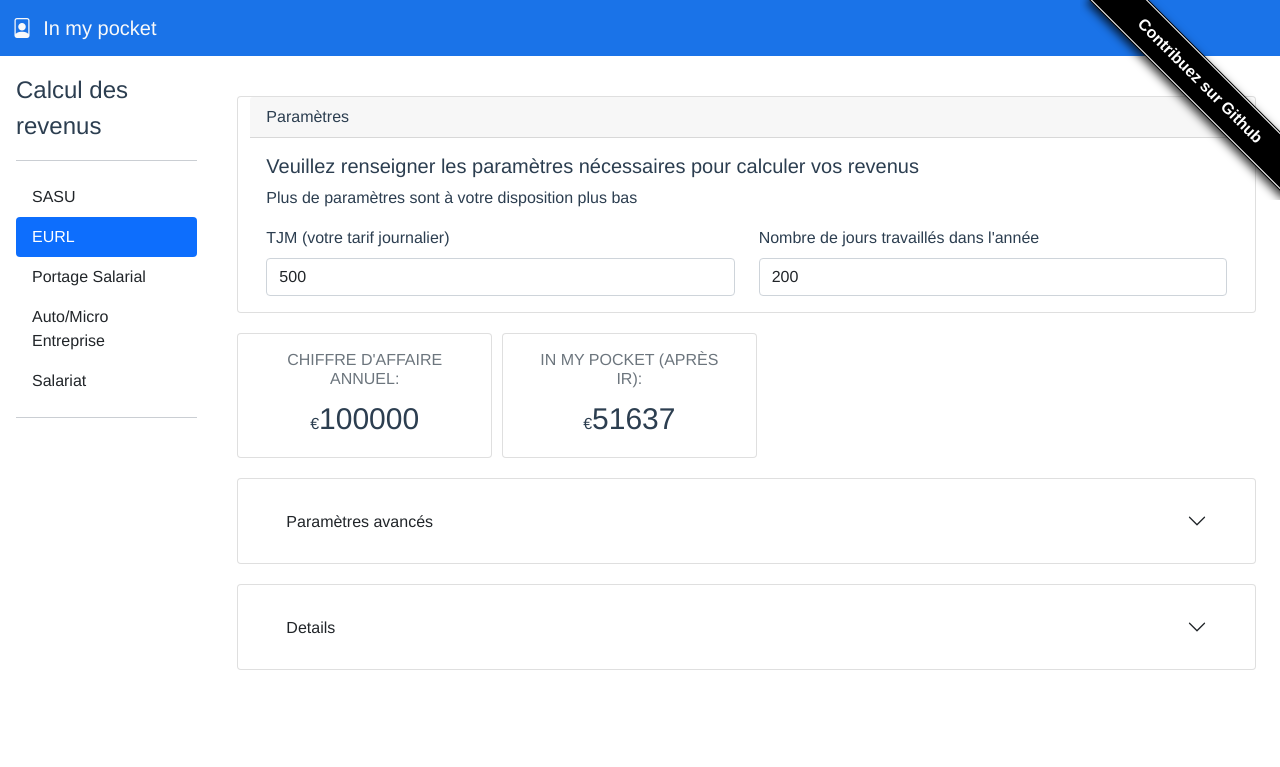
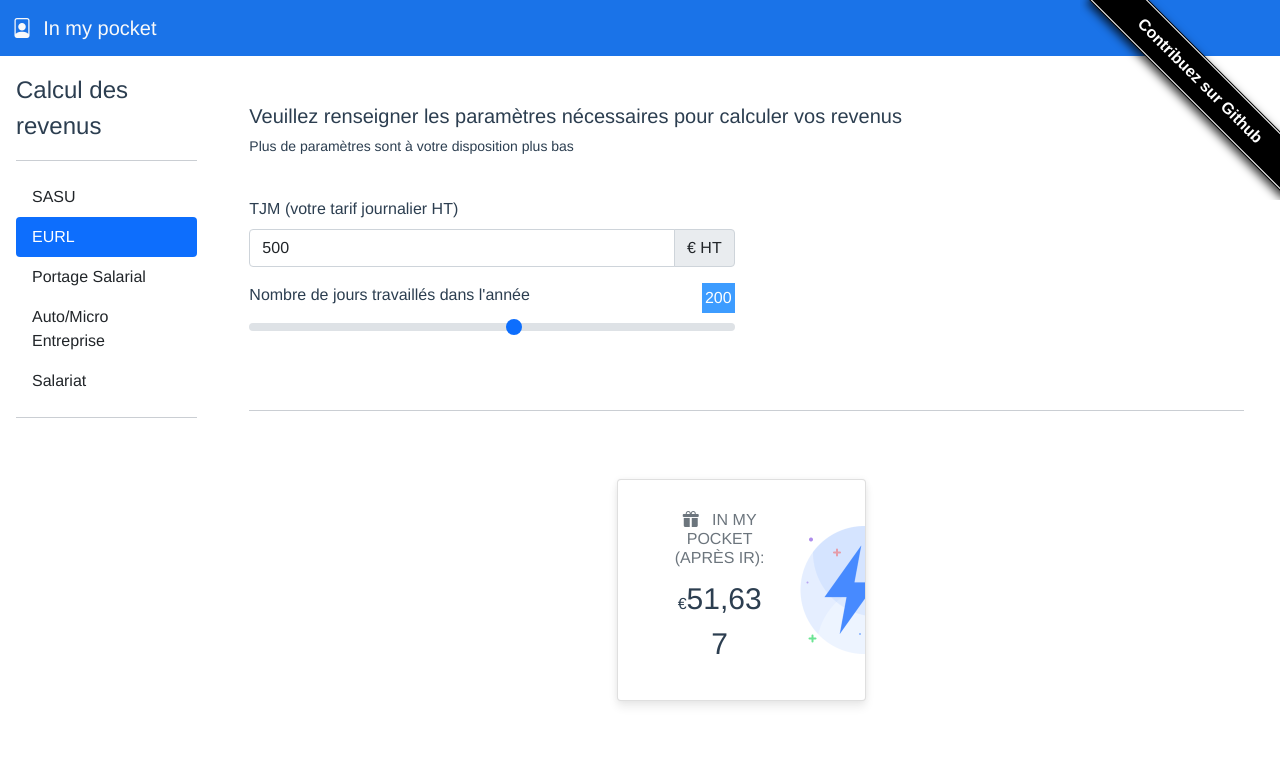
Before and after one commit to hlassiege/inmypocket, a Vue app: page /eurl in a window 1280 px wide. Shown: the top 767 px of the page. Built offline with nearby package versions, Linux system fonts and the light colour scheme.

Commit message:
Cosmétique, refacto toussa toussa

```diff
--- a/public/index.html
+++ b/public/index.html
@@ -8,85 +8,7 @@
     <link href="https://cdn.jsdelivr.net/npm/bootstrap@5.1.3/dist/css/bootstrap.min.css" rel="stylesheet"
           integrity="sha384-1BmE4kWBq78iYhFldvKuhfTAU6auU8tT94WrHftjDbrCEXSU1oBoqyl2QvZ6jIW3" crossorigin="anonymous">
     <link rel="stylesheet" href="https://cdn.jsdelivr.net/npm/bootstrap-icons@1.7.2/font/bootstrap-icons.css">
-    <style>
 
-        html, body {
-            height: 100%;
-        }
-        body {
-            display: flex;
-            flex-direction: column;
-        }
-
-        #app {
-            font-family: Avenir, Helvetica, Arial, sans-serif;
-            -webkit-font-smoothing: antialiased;
-            -moz-osx-font-smoothing: grayscale;
-            color: #2c3e50;
-        }
-
-        #forkongithub a {
-            box-sizing: initial;
-            background: #000;
-            color: #fff;
-            text-decoration: none;
-            font-family: arial, sans-serif;
-            text-align: center;
-            font-weight: bold;
-            padding: 5px 40px;
-            font-size: 1rem;
-            line-height: 2rem;
-            position: relative;
-            transition: 0.5s;
-        }
-
-        #forkongithub a:hover {
-            background: #c11;
-            color: #fff;
-        }
-
-        #forkongithub a::before, #forkongithub a::after {
-            content: "";
-            width: 100%;
-            display: block;
-            position: absolute;
-            top: 1px;
-            left: 0;
-            height: 1px;
-            background: #fff;
-        }
-
-        #forkongithub a::after {
-            bottom: 1px;
-            top: auto;
-        }
-
-        @media screen and (min-width: 800px) {
-            #forkongithub {
-                position: fixed;
-                display: block;
-                top: 0;
-                right: 0;
-                width: 200px;
-                overflow: hidden;
-                height: 200px;
-                z-index: 9999;
-            }
-
-            #forkongithub a {
-                width: 200px;
-                position: absolute;
-                top: 60px;
-                right: -60px;
-                transform: rotate(45deg);
-                -webkit-transform: rotate(45deg);
-                -ms-transform: rotate(45deg);
-                -moz-transform: rotate(45deg);
-                -o-transform: rotate(45deg);
-                box-shadow: 4px 4px 10px rgba(0, 0, 0, 0.8);
-            }
-        }
-    </style>
     <title><%= htmlWebpackPlugin.options.title %></title>
 </head>
 <body>
--- a/src/App.vue
+++ b/src/App.vue
@@ -8,3 +8,7 @@
 
 <script>
 </script>
+
+<style>
+  @import './assets/css/inmypocket.css';
+</style>
--- /dev/null
+++ b/src/assets/css/inmypocket.css
@@ -0,0 +1,113 @@
+
+html, body {
+    height: 100%;
+}
+body {
+    display: flex;
+    flex-direction: column;
+}
+
+#app {
+    font-family: Avenir, Helvetica, Arial, sans-serif;
+    -webkit-font-smoothing: antialiased;
+    -moz-osx-font-smoothing: grayscale;
+    color: #2c3e50;
+}
+
+#forkongithub a {
+    box-sizing: initial;
+    background: #000;
+    color: #fff;
+    text-decoration: none;
+    font-family: arial, sans-serif;
+    text-align: center;
+    font-weight: bold;
+    padding: 5px 40px;
+    font-size: 1rem;
+    line-height: 2rem;
+    position: relative;
+    transition: 0.5s;
+}
+
+#forkongithub a:hover {
+    background: #c11;
+    color: #fff;
+}
+
+#forkongithub a::before, #forkongithub a::after {
+    content: "";
+    width: 100%;
+    display: block;
+    position: absolute;
+    top: 1px;
+    left: 0;
+    height: 1px;
+    background: #fff;
+}
+
+#forkongithub a::after {
+    bottom: 1px;
+    top: auto;
+}
+
+@media screen and (min-width: 800px) {
+    #forkongithub {
+        position: fixed;
+        display: block;
+        top: 0;
+        right: 0;
+        width: 200px;
+        overflow: hidden;
+        height: 200px;
+        z-index: 9999;
+    }
+
+    #forkongithub a {
+        width: 200px;
+        position: absolute;
+        top: 60px;
+        right: -60px;
+        transform: rotate(45deg);
+        -webkit-transform: rotate(45deg);
+        -ms-transform: rotate(45deg);
+        -moz-transform: rotate(45deg);
+        -o-transform: rotate(45deg);
+        box-shadow: 4px 4px 10px rgba(0, 0, 0, 0.8);
+    }
+}
+
+.container{
+    margin-top: 20px;
+}
+.card {
+    margin-top: 20px;
+    margin-right: 10px;
+}
+.lineTotal {
+    border-top: 1px solid #ff000d;
+}
+
+.range-legend {
+    float : right;
+    padding: 3px;
+    background-color: #3d9cff;
+    color: white;
+}
+
+.card-stats{
+    border-radius: 4px;
+    background: #fff;
+    box-shadow: 0 6px 10px rgba(0,0,0,.08), 0 0 6px rgba(0,0,0,.05);
+    transition: .3s transform cubic-bezier(.155,1.105,.295,1.12),.3s box-shadow,.3s -webkit-transform cubic-bezier(.155,1.105,.295,1.12);
+    padding: 14px 80px 18px 36px;
+    cursor: pointer;
+    background-image: url(../image/card-stats.png);
+    background-repeat: no-repeat;
+    background-position: right;
+    background-size: 80px;
+}
+
+.card-stats:hover{
+    transform: scale(1.05);
+    box-shadow: 0 10px 20px rgba(0,0,0,.12), 0 4px 8px rgba(0,0,0,.06);
+}
--- a/src/components/AutoEntrepreneurTab.vue
+++ b/src/components/AutoEntrepreneurTab.vue
@@ -1,28 +1,32 @@
 <template>
-  <div class="container">
+  <div class="container mt-5">
     <div class="row">
-      <div class="card">
-        <div class="card-header">
-          Paramètres
-        </div>
-        <div class="card-body">
-          <h5 class="card-title">Veuillez renseigner les paramètres nécessaires pour calculer vos revenus</h5>
-          <p class="card-text">Plus de paramètres sont à votre disposition plus bas</p>
-          <form>
-            <div class="row">
-              <div class="col-md-6">
-                <label for="tjm" class="form-label">TJM (votre tarif journalier HT)</label>
-                <input type="text" v-model="tjm" class="form-control" id="tjm" placeholder="600">
-              </div>
-              <div class="col-md-6">
-                <label for="workload" class="form-label">Nombre de jours travaillés dans l'année</label>
-                <input type="text" v-model="workload" class="form-control" id="workload" placeholder="200">
+      <h5>Veuillez renseigner les paramètres nécessaires pour calculer vos revenus</h5>
+      <p class="small">Plus de paramètres sont à votre disposition plus bas</p>
+      <form class="mt-4">
+        <div class="row">
+          <div class="col-md-6">
+            <div class="mb-3">
+              <label for="tjm" class="form-label">TJM (votre tarif journalier HT)</label>
+              <div class="input-group mb-3">
+                <input type="text" v-model="tjm" id="tjm" placeholder="600" class="form-control" aria-label="TJM HT">
+                <span class="input-group-text">€ HT</span>
               </div>
             </div>
-          </form>
+            <div class="mb-3">
+              <label for="workload" class="form-label">Nombre de jours travaillés dans l'année</label>
+              <span class="range-legend">{{ workload }}</span>
+              <input type="range" v-model="workload" min="0" max="365" class="form-range" id="workload">
+            </div>
+          </div>
         </div>
-      </div>
+      </form>
+
     </div>
+
+
+    <hr class="mt-5 mb-5">
+
 
     <div class="row mt-3" v-if="revenue > configuration.taxes.autoentreprise.maxRevenue">
       <div class="alert alert-danger" role="alert">
@@ -31,17 +35,19 @@
     </div>
 
 
-
     <div class="row">
-      <div class="card text-center col-md-3">
+      <div class="d-flex flex-row justify-content-center">
+        <div class="card text-center col-md-3 card-stats">
           <div class="card-body">
-            <h6 class="card-title text-uppercase text-muted">In my pocket (après IR): </h6>
-            <p class="card-text red-text">€<span class="ml-2" style="font-size: 30px;">{{ (netSalary -  impotRevenu).toLocaleString() }}</span></p>
+            <h6 class="card-title text-uppercase text-muted"><i class="bi-gift-fill"></i> &nbsp; In my pocket (après IR): </h6>
+            <p class="card-text red-text">€<span class="ml-2" style="font-size: 30px;">{{ (netSalary -  impotRevenu).toLocaleString() }}</span>
+            </p>
           </div>
+        </div>
       </div>
     </div>
 
-    <div class="row">
+    <div class="row mt-5">
       <div class="card">
 
         <div class="card-body">
--- a/src/components/EURLTab.vue
+++ b/src/components/EURLTab.vue
@@ -1,48 +1,46 @@
 <template>
-  <div class="container">
+  <div class="container mt-5">
     <div class="row">
-      <div class="card">
-        <div class="card-header">
-          Paramètres
-        </div>
-        <div class="card-body">
-          <h5 class="card-title">Veuillez renseigner les paramètres nécessaires pour calculer vos revenus</h5>
-          <p class="card-text">Plus de paramètres sont à votre disposition plus bas</p>
-          <form>
-            <div class="row">
-              <div class="col-md-6">
-                <label for="tjm" class="form-label">TJM (votre tarif journalier)</label>
-                <input type="text" v-model="tjm" class="form-control" id="tjm" placeholder="600">
-              </div>
-              <div class="col-md-6">
-                <label for="workload" class="form-label">Nombre de jours travaillés dans l'année</label>
-                <input type="text" v-model="workload" class="form-control" id="workload" placeholder="200">
+      <h5>Veuillez renseigner les paramètres nécessaires pour calculer vos revenus</h5>
+      <p class="small">Plus de paramètres sont à votre disposition plus bas</p>
+      <form class="mt-4">
+        <div class="row">
+          <div class="col-md-6">
+            <div class="mb-3">
+              <label for="tjm" class="form-label">TJM (votre tarif journalier HT)</label>
+              <div class="input-group mb-3">
+                <input type="text" v-model="tjm" id="tjm" placeholder="600" class="form-control" aria-label="TJM HT">
+                <span class="input-group-text">€ HT</span>
               </div>
             </div>
-          </form>
+            <div class="mb-3">
+              <label for="workload" class="form-label">Nombre de jours travaillés dans l'année</label>
+              <span class="range-legend">{{ workload }}</span>
+              <input type="range" v-model="workload" min="0" max="365" class="form-range" id="workload">
+            </div>
+          </div>
+        </div>
+      </form>
+
+    </div>
+
+    <hr class="mt-5 mb-5">
+
+    <div class="row">
+      <div class="d-flex flex-row justify-content-center">
+        <div class="card text-center col-md-3 card-stats">
+          <div class="card-body">
+            <h6 class="card-title text-uppercase text-muted"><i class="bi-gift-fill"></i> &nbsp; In my pocket (après IR): </h6>
+            <p class="card-text red-text">€<span class="ml-2" style="font-size: 30px;">{{ (totalRevenue -  impotRevenu).toLocaleString() }}</span>
+            </p>
+          </div>
         </div>
       </div>
     </div>
 
 
 
-    <div class="row">
-      <div class="card text-center col-md-3">
-          <div class="card-body">
-            <h6 class="card-title text-uppercase text-muted">Chiffre d'affaire annuel: </h6>
-            <p class="card-text red-text">€<span class="ml-2" style="font-size: 30px;">{{ revenue }}</span></p>
-          </div>
-      </div>
-      <div class="card text-center col-md-3">
-          <div class="card-body">
-            <h6 class="card-title text-uppercase text-muted">In my pocket (après IR): </h6>
-            <p class="card-text red-text">€<span class="ml-2" style="font-size: 30px;">{{ totalRevenue -  impotRevenu }}</span></p>
-          </div>
-      </div>
-    </div>
-
-
-    <div class="row">
+    <div class="row mt-5">
       <div class="card">
 
         <div class="card-body">
--- a/src/components/EmployeeTab.vue
+++ b/src/components/EmployeeTab.vue
@@ -1,13 +1,7 @@
 <template>
-  <div class="container">
+  <div class="container mt-5">
     <div class="row">
-      <div class="card">
-        <div class="card-header">
-          Paramètres
-        </div>
-        <div class="card-body">
       <h5 class="card-title">Comparez les revenus que vous auriez en freelance</h5>
-          <p class="card-text">Plus de paramètres sont à votre disposition plus bas</p>
       <form>
         <div class="row">
           <div class="col-md-6">
@@ -17,24 +11,23 @@
         </div>
       </form>
     </div>
-      </div>
-    </div>
 
-
+    <hr class="mt-5 mb-5">
 
     <div class="row">
-      <div class="card text-center col-md-3">
+      <div class="d-flex flex-row justify-content-center">
+        <div class="card text-center col-md-3 card-stats">
           <div class="card-body">
-            <h6 class="card-title text-uppercase text-muted">In my pocket (après IR): </h6>
-            <p class="card-text red-text">€<span class="ml-2" style="font-size: 30px;">{{ (netSalary -  impotRevenu).toLocaleString() }}</span></p>
+            <h6 class="card-title text-uppercase text-muted"><i class="bi-gift-fill"></i> &nbsp; In my pocket (après IR): </h6>
+            <p class="card-text red-text">€<span class="ml-2" style="font-size: 30px;">{{ (netSalary -  impotRevenu).toLocaleString() }}</span>
+            </p>
+          </div>
         </div>
       </div>
     </div>
 
 
-
-
-    <div class="row">
+    <div class="row mt-5">
       <div class="card">
 
         <div class="card-body">
--- a/src/components/Portage.vue
+++ b/src/components/Portage.vue
@@ -1,41 +1,46 @@
 <template>
-  <div class="container">
+  <div class="container mt-5">
     <div class="row">
-      <div class="card">
-        <div class="card-header">
-          Paramètres
-        </div>
-        <div class="card-body">
-          <h5 class="card-title">Veuillez renseigner les paramètres nécessaires pour calculer vos revenus</h5>
-          <p class="card-text">Plus de paramètres sont à votre disposition plus bas</p>
-          <form>
-            <div class="row">
-              <div class="col-md-6">
-                <label for="tjm" class="form-label">TJM (votre tarif journalier)</label>
-                <input type="text" v-model="tjm" class="form-control" id="tjm" placeholder="600">
-              </div>
-              <div class="col-md-6">
-                <label for="workload" class="form-label">Nombre de jours travaillés dans l'année</label>
-                <input type="text" v-model="workload" class="form-control" id="workload" placeholder="200">
+      <h5>Veuillez renseigner les paramètres nécessaires pour calculer vos revenus</h5>
+      <p class="small">Plus de paramètres sont à votre disposition plus bas</p>
+      <form class="mt-4">
+        <div class="row">
+          <div class="col-md-6">
+            <div class="mb-3">
+              <label for="tjm" class="form-label">TJM (votre tarif journalier HT)</label>
+              <div class="input-group mb-3">
+                <input type="text" v-model="tjm" id="tjm" placeholder="600" class="form-control" aria-label="TJM HT">
+                <span class="input-group-text">€ HT</span>
               </div>
             </div>
-          </form>
+            <div class="mb-3">
+              <label for="workload" class="form-label">Nombre de jours travaillés dans l'année</label>
+              <span class="range-legend">{{ workload }}</span>
+              <input type="range" v-model="workload" min="0" max="365" class="form-range" id="workload">
+            </div>
+          </div>
+        </div>
+      </form>
+
+    </div>
+
+
+    <hr class="mt-5 mb-5">
+
+
+    <div class="row">
+      <div class="d-flex flex-row justify-content-center">
+        <div class="card text-center col-md-3 card-stats">
+          <div class="card-body">
+            <h6 class="card-title text-uppercase text-muted"><i class="bi-gift-fill"></i> &nbsp; In my pocket (après IR): </h6>
+            <p class="card-text red-text">€<span class="ml-2" style="font-size: 30px;">{{ (netSalary -  impotRevenu).toLocaleString() }}</span>
+            </p>
+          </div>
         </div>
       </div>
     </div>
 
-
-
-    <div class="row">
-      <div class="card text-center col-md-3">
-          <div class="card-body">
-            <h6 class="card-title text-uppercase text-muted">In my pocket (après IR): </h6>
-            <p class="card-text red-text">€<span class="ml-2" style="font-size: 30px;">{{ (netSalary -  impotRevenu).toLocaleString() }}</span></p>
-          </div>
-      </div>
-    </div>
-
-    <div class="row">
+    <div class="row mt-5">
       <div class="card">
 
         <div class="card-body">
```
Also changed, not shown: src/components/SASUTab.vue (+0 -40 lines), src/assets/image/card-stats.png (renamed from src/assets/card-stats.png). Lines whose indentation alone changed are shown as unchanged.
